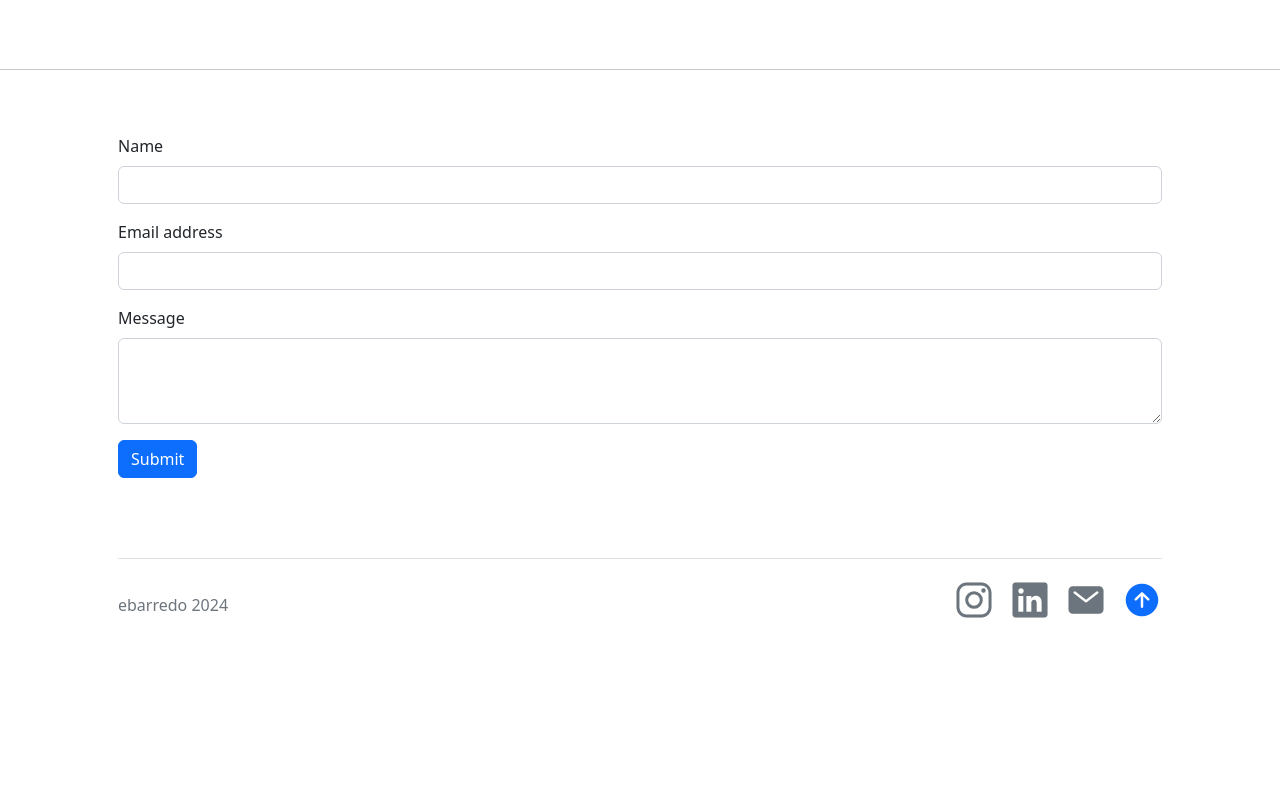
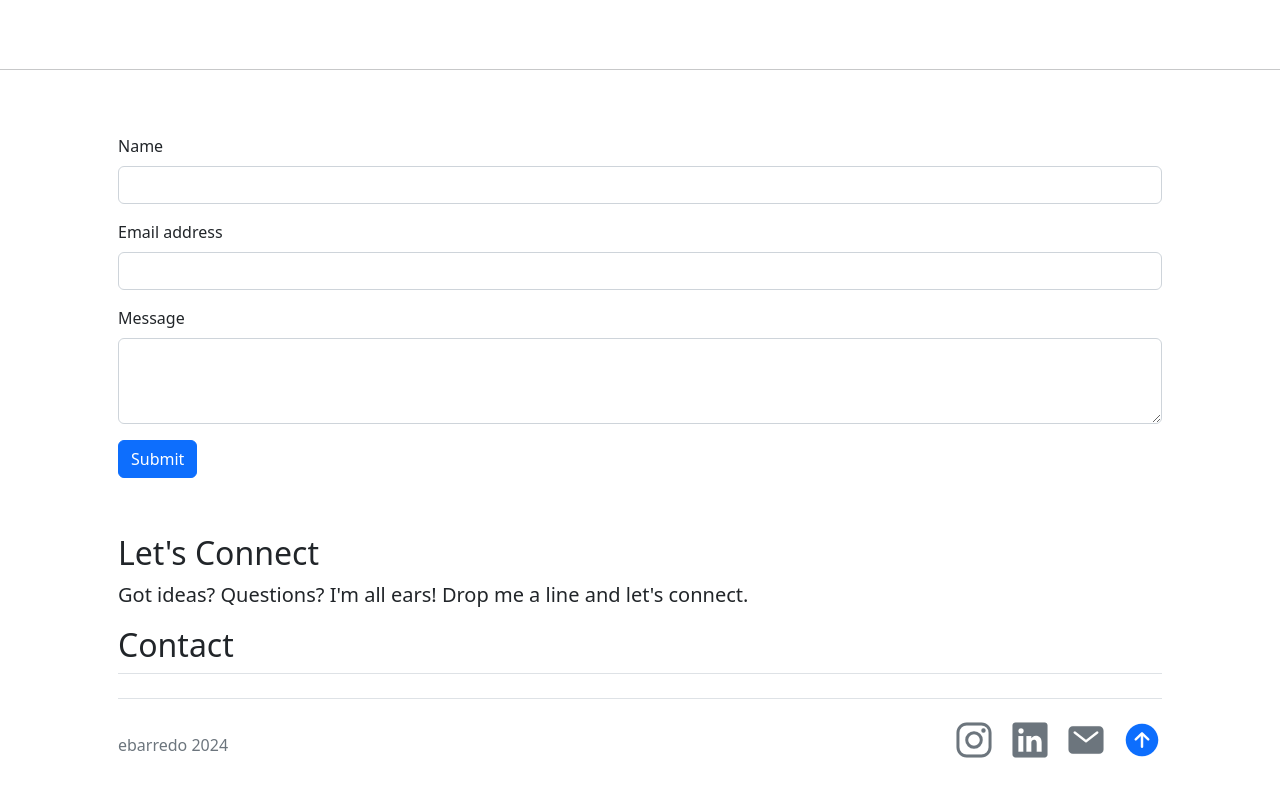
Before and after one commit to ezebarredo/ebarredo-web, a website: page index.html in a window 1280 px wide. Shown: the part 2626-3423 px from the top of the page. Before the commit the page ends 3309 px from the top, so only its background shows below. Drawn offline with nearby package versions, Linux system fonts and the light colour scheme.

Commit message:
Update index.html with contact phrase

```diff
--- a/index.html
+++ b/index.html
@@ -264,6 +264,9 @@
     <!-- Footer -->
     <section class="footer" id="footer">
       <div class="container px-5 py-2" id="featured-3">
+        <h2>Let's Connect</h2>
+        <p class="lead">Got ideas? Questions? I'm all ears! Drop me a line and let's connect.</p>
+        <h2 class="pb-2 border-bottom">Contact</h2>
         <footer class="d-flex flex-wrap justify-content-between align-items-center py-3 my-4 border-top">
           <div class="col-md-4 d-flex align-items-center">
             <a href="#" class="mb-3 me-2 mb-md-0 text-muted text-decoration-none lh-1">
```
